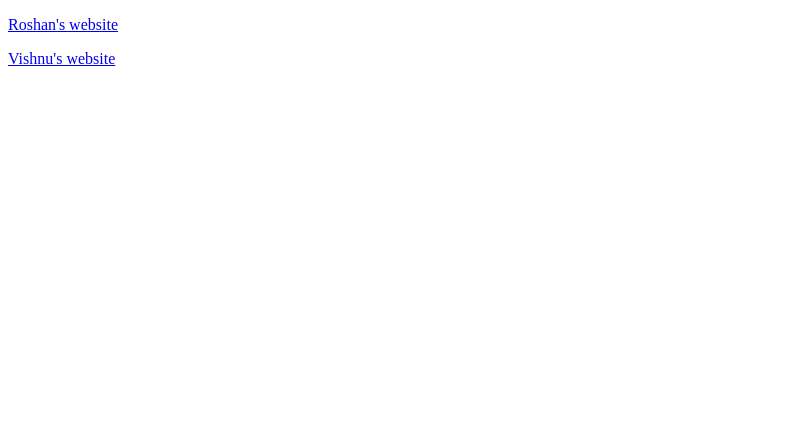
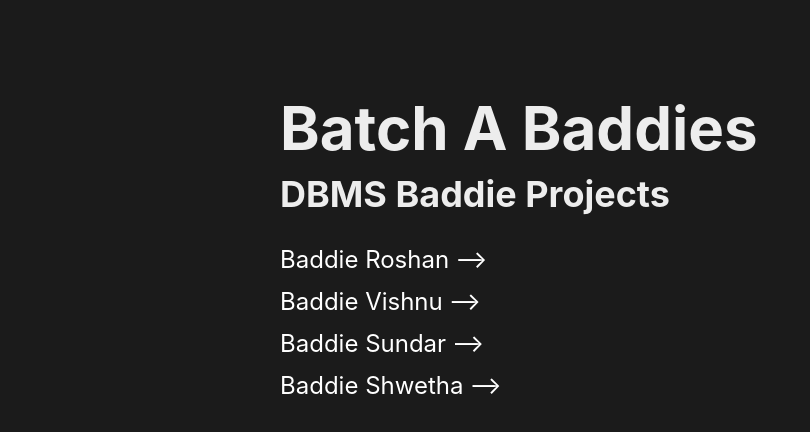
Before and after one commit to weakit/dbms-baddies, a plain HTML site: page index.html in a window 1280 px wide. Shown: the whole page, without its empty margins (0-810 px from the left). Drawn offline with Linux system fonts and the light colour scheme; a web font is replaced by a local one.

Commit message:
page update 1

```diff
--- a/index.html
+++ b/index.html
@@ -1,10 +1,110 @@
 <!DOCTYPE html>
+<html lang="en">
+<head>
+    <meta name="viewport" content="width=device-width, initial-scale=1, shrink-to-fit=no"/>
+    <meta charset="UTF-8">
+    <title>Batch A Baddies</title>
+    <link rel="preconnect" href="https://rsms.me/">
+    <link rel="stylesheet" href="https://rsms.me/inter/inter.css">
+</head>
+<body>
 
-<html>
+<h1>Batch A Baddies</h1>
 
-<body>
-    <p><a href="https://roshen.pages.dev/">Roshan's website</a></p>
-    <p><a href="https://corl0s.github.io/portfolio/">Vishnu's website</a></p>
+<h4>DBMS Baddie Projects</h4>
+
+<div class="list">
+    <div>
+        <p><a target="_blank" href="https://roshen.pages.dev">Baddie Roshan</a></p>
+    </div>
+    <div>
+        <p><a target="_blank" href="https://corl0s.github.io/portfolio/">Baddie Vishnu</a></p>
+    </div>
+    <div>
+        <p><a target="_blank" href="https://www.google.com">Baddie Sundar</a></p>
+    </div>
+    <div>
+        <p><a target="_blank" href="https://shwethaanand7.github.io/">Baddie Shwetha</a></p>
+    </div>
+</div>
+
 </body>
 
+<style>
+    a {
+        text-decoration: none;
+        transition: all 0.5s cubic-bezier(0, 0.71, 0.2, 1.01);
+    }
+
+    a::after {
+        transition: all 0.5s cubic-bezier(0, 0.71, 0.2, 1.01);
+        margin-left: 6px;
+        content: '-->';
+    }
+
+    a:hover {
+        font-weight: 700;
+    }
+
+    a:hover::after {
+        margin-left: 10px;
+    }
+
+    p {
+        margin: .75em 0;
+    }
+
+    html {
+        background: #1b1b1b;
+        color: #ededed;
+        font-size: 24px;
+        line-height: 1;
+    }
+
+    html {
+        user-select: none;
+        display: flex;
+        justify-content: center;
+        font-family: "Inter", 'Helvetica', sans-serif;
+    }
+
+    body {
+        padding: 0 1rem;
+        width: 100%;
+        max-width: 720px;
+    }
+
+    .pink {
+        background: deeppink;
+    }
+
+    .orange {
+        background: darkorange;
+    }
+
+    .green {
+        background: forestgreen;
+    }
+
+    .shwe {
+        background: purple;
+    }
+
+    .list a {
+        color: white;
+    }
+
+    h1 {
+        font-size: 2.5em;
+        margin-top: 1.5em;
+        margin-bottom: .5rem;
+    }
+
+    h4 {
+        font-size: 1.5em;
+        margin-top: .5em;
+        margin-bottom: 1em;
+    }
+</style>
+
 </html>
```
Also changed, not shown: 1 other file.
